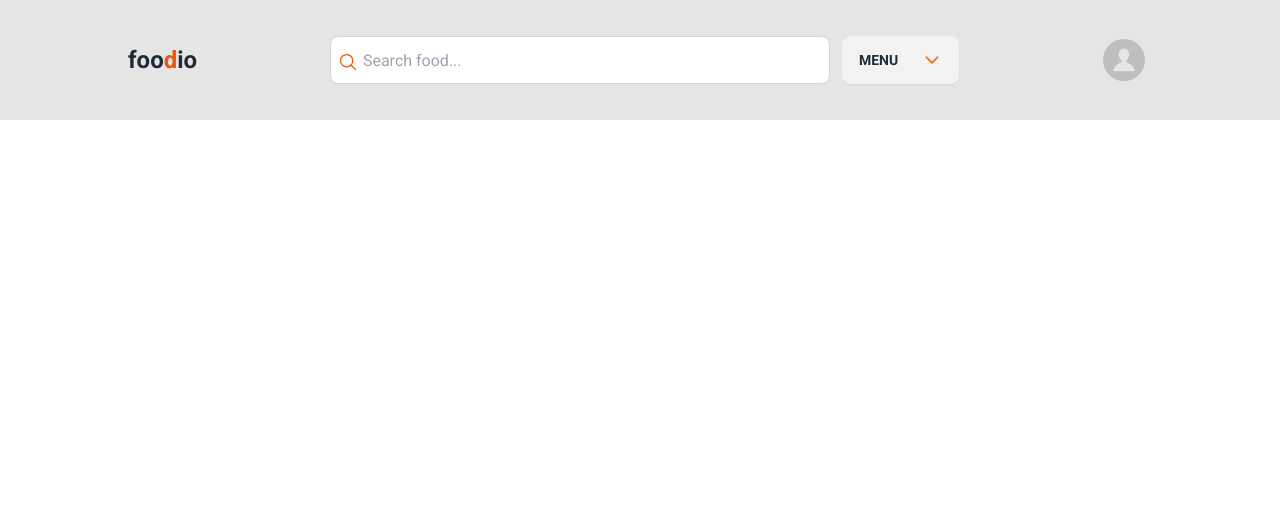
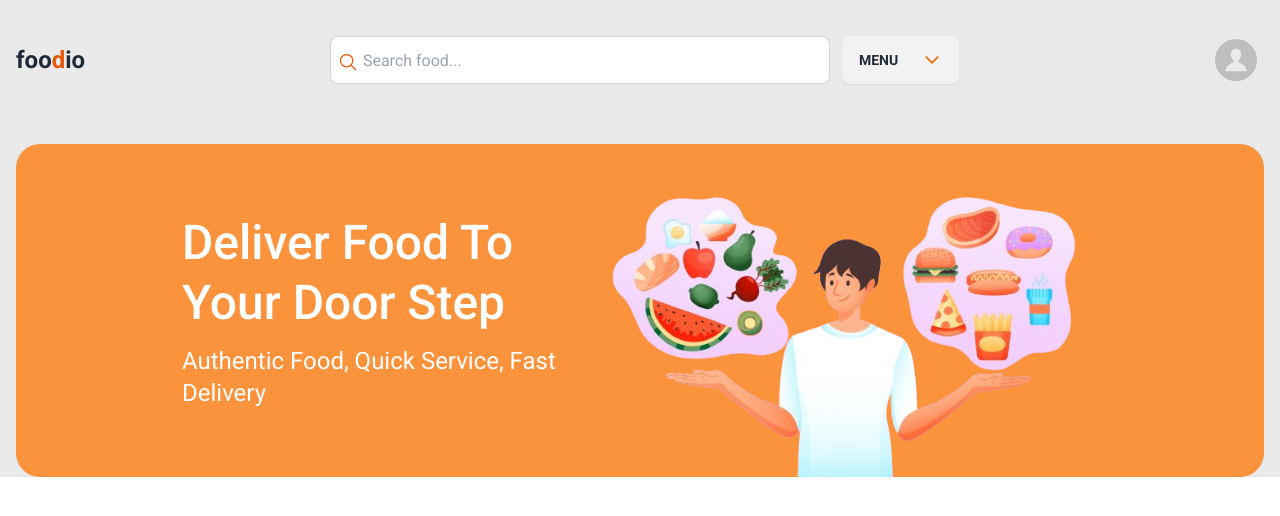
Before and after one commit to justJubair/foodio, a React (Vite) app: page / in a window 1280 px wide. Shown: the top 516 px of the page. Built offline with nearby package versions, Linux system fonts and the light colour scheme.

Commit message:
Add: banner added

```diff
--- a/src/App.jsx
+++ b/src/App.jsx
@@ -1,3 +1,4 @@
+import Banner from "./components/Banner/Banner"
 import Navbar from "./components/Navbar/Navbar"
 
 
@@ -7,9 +8,13 @@ function App() {
 
   return (
     <>
-
+      <div className="max-w-screen-xl mx-auto px-4">
       {/* Navbar */}
       <Navbar/>
+
+      {/* banner */}
+      <Banner/>
+      </div>
 
 
     </>
--- /dev/null
+++ b/src/components/Banner/Banner.jsx
@@ -0,0 +1,16 @@
+// images
+import banner from "../../assets/Image1.png"
+const Banner = () => {
+    return(
+        // main container
+        <div className="flex items-center justify-center  bg-orange-400 rounded-3xl my-6">
+             {/* text content */}
+             <div className="lg:w-1/3 text-white space-y-3">
+                <h1 className="lg:text-5xl font-medium lg:leading-tight">Deliver Food To Your Door Step</h1>
+                <h3 className="lg:text-2xl font-extralight">Authentic Food, Quick Service, Fast Delivery</h3>
+             </div>
+             {/* img */}
+             <img className="lg:w-[500px]" src={banner} alt="" />
+        </div>
+    )}
+export default Banner;
--- a/src/components/Navbar/Navbar.jsx
+++ b/src/components/Navbar/Navbar.jsx
@@ -1,12 +1,12 @@
 // images
-import avatar2 from "../../assets/avatar-default.svg"
+import avatar2 from "../../assets/avatar-default.svg";
 // icons
 import { IoSearchOutline } from "react-icons/io5";
 import { IoIosArrowDown } from "react-icons/io";
 
 const Navbar = () => {
   return (
-    <div className="max-w-screen-lg mx-auto">
+    <>
       {/* main container */}
       <div className="flex items-center justify-between py-8 ">
         {/* logo */}
@@ -32,8 +32,8 @@ const Navbar = () => {
           {/* dropdown menu */}
           <div className="dropdown">
             <div tabIndex={0} role="button" className="btn m-1 uppercase">
-             Menu
-             <IoIosArrowDown size={20} className="text-orange-500 ml-4"/>
+              Menu
+              <IoIosArrowDown size={20} className="text-orange-500 ml-4" />
             </div>
             <ul
               tabIndex={0}
@@ -62,14 +62,9 @@ const Navbar = () => {
         </div>
 
         {/* avatar */}
-        <img
-
-          className="w-14"
-          src={avatar2}
-          alt="logo"
-        />
+        <img className="w-14" src={avatar2} alt="logo" />
       </div>
-    </div>
+    </>
   );
 };
 export default Navbar;
--- a/src/index.css
+++ b/src/index.css
@@ -6,5 +6,5 @@
 
 body{
     font-family: 'Roboto', sans-serif;
-    background-color: rgb(229, 229, 229);
+    background-color: rgb(235, 234, 234);
 }
```
